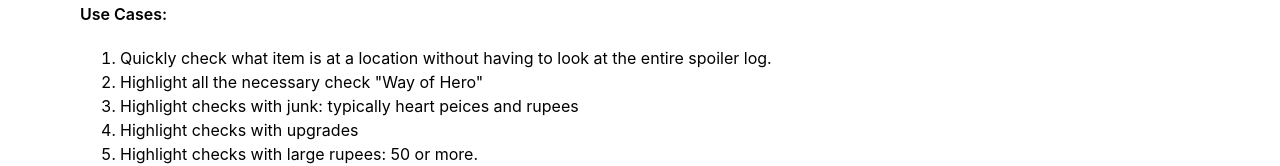
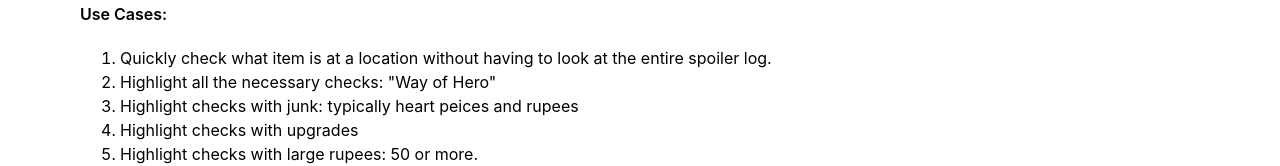
Before and after one commit to bhans117/Oot-MM-Rando-Check, a React (Create React App) app: page / in a window 1280 px wide. Shown: the part 174-340 px from the top of the page. Built offline with nearby package versions, Linux system fonts and the light colour scheme.

Commit message:
typo correction

```diff
--- a/src/components/Home.jsx
+++ b/src/components/Home.jsx
@@ -8,7 +8,7 @@ const Home = () => {
     <div className='text-md font-semibold'>Use Cases:</div>
       <ol className='list-decimal pl-10'>
         <li>Quickly check what item is at a location without having to look at the entire spoiler log.</li>
-        <li>Highlight all the necessary check "Way of Hero"</li>
+        <li>Highlight all the necessary checks: "Way of Hero"</li>
         <li>Highlight checks with junk: typically heart peices and rupees</li>
         <li>Highlight checks with upgrades</li>
         <li>Highlight checks with large rupees: 50 or more.</li>
```
